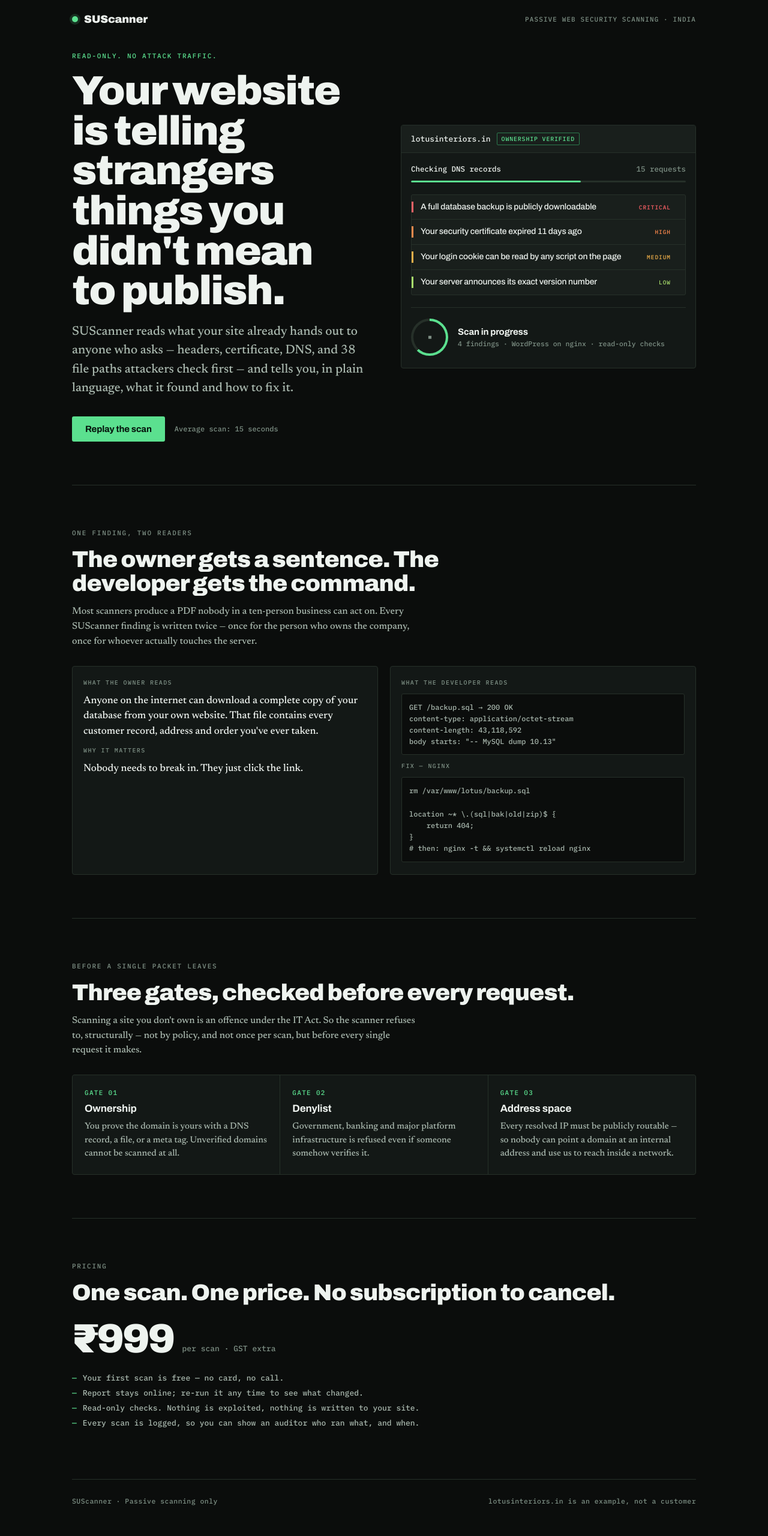
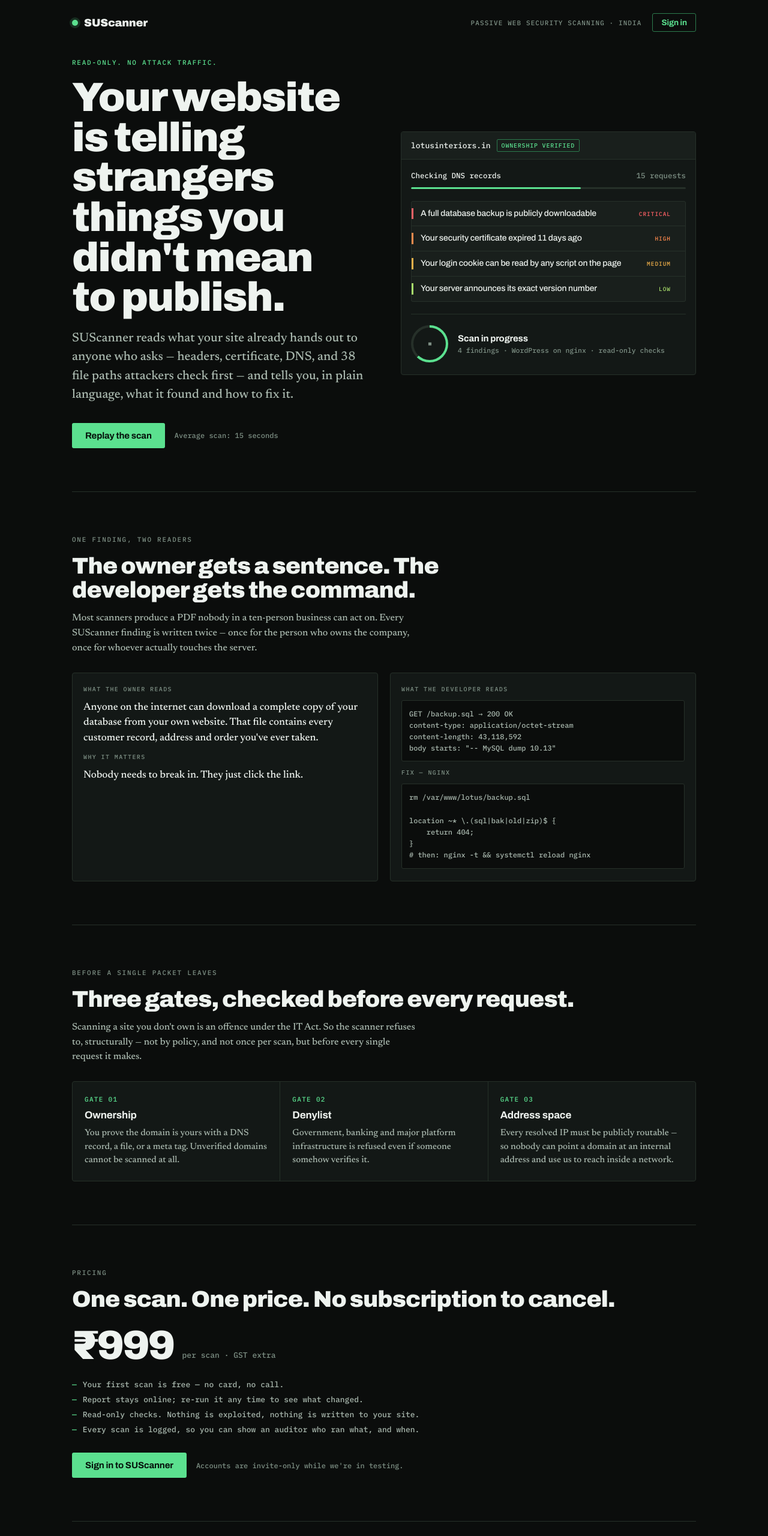
Before and after one commit to jijutanish-cell/suscanner-site, a plain HTML site: page index.html in a window 1280 px wide. Shown: the top 2560 px of the page at 60% size. Drawn offline with Linux system fonts and the light colour scheme.

Commit message:
Add files via upload

```diff
--- a/index.html
+++ b/index.html
@@ -164,6 +164,51 @@
     text-transform: uppercase;
     color: var(--ink-3);
   }
+  .masthead .right {
+    display: flex;
+    align-items: center;
+    gap: 18px;
+    flex-wrap: wrap;
+  }
+  /* The app lives on a different host to this page, because this page is
+     static and always up while the app is not. Visitors should never have
+     to know that, so both ends carry the link. */
+  .signin {
+    font-family: var(--f-disp);
+    font-weight: 700;
+    font-size: 13.5px;
+    letter-spacing: -0.01em;
+    color: var(--acc);
+    text-decoration: none;
+    border: 1px solid var(--acc-dim);
+    border-radius: 3px;
+    padding: 7px 14px;
+    white-space: nowrap;
+  }
+  .signin:hover { background: rgba(91, 224, 143, 0.1); }
+  .signin:focus-visible { outline: 2px solid var(--acc); outline-offset: 2px; }
+
+  .cta-row {
+    display: flex;
+    align-items: center;
+    gap: 16px;
+    flex-wrap: wrap;
+    margin-top: 30px;
+  }
+  .cta {
+    font-family: var(--f-disp);
+    font-weight: 700;
+    font-size: 15px;
+    letter-spacing: -0.01em;
+    background: var(--acc);
+    color: #06130c;
+    text-decoration: none;
+    border-radius: 3px;
+    padding: 13px 22px;
+    display: inline-block;
+  }
+  .cta:hover { background: #74e9a1; }
+  .cta:focus-visible { outline: 2px solid var(--ink); outline-offset: 3px; }
 
   /* ----------------------------------------------------------------- hero */
   .hero { padding-block: 44px 72px; }
@@ -418,7 +463,10 @@
 <div class="sheet">
   <header class="masthead">
     <div class="wordmark"><span class="pip"></span>SUScanner</div>
-    <div class="tag">Passive web security scanning · India</div>
+    <div class="right">
+      <span class="tag">Passive web security scanning · India</span>
+      <a class="signin" href="https://app.suscanner.in">Sign in</a>
+    </div>
   </header>
 
   <section class="hero">
@@ -564,6 +612,11 @@
       <li>Read-only checks. Nothing is exploited, nothing is written to your site.</li>
       <li>Every scan is logged, so you can show an auditor who ran what, and when.</li>
     </ul>
+
+    <div class="cta-row">
+      <a class="cta" href="https://app.suscanner.in">Sign in to SUScanner</a>
+      <span class="stamp">Accounts are invite-only while we're in testing.</span>
+    </div>
   </section>
 
   <footer>
```
